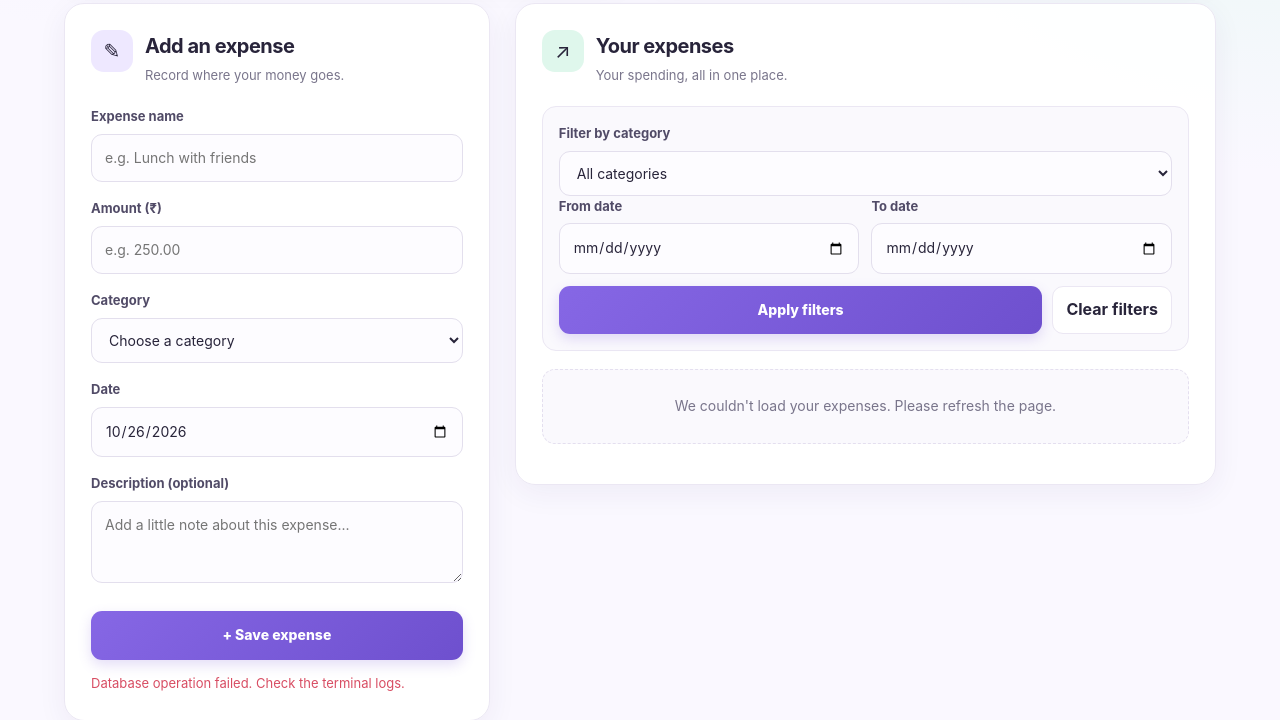
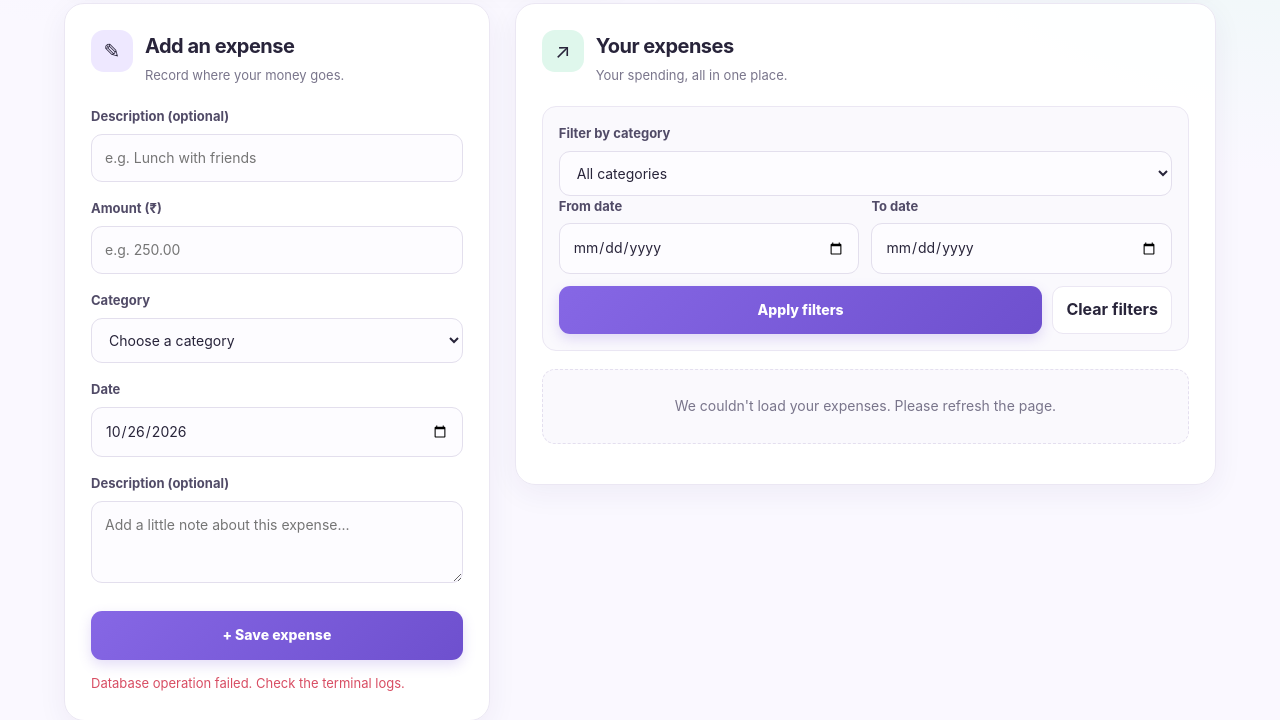
Before and after one commit to Mariaakamoon/Expensio, a Flask app: page / in a window 1280 px wide. Shown: the part 747-1467 px from the top of the page. Run offline with Flask 3, Linux system fonts and the light colour scheme; parts of the project's set-up code (start-up, migrations or seed data) failed here and were passed over.

Commit message:
Align expense fields with shared contract

```diff
--- a/app.py
+++ b/app.py
@@ -132,7 +132,6 @@ def expense_to_dict(expense):
 
     return {
         "id": expense.id,
-        "title": expense.title,
         "amount": str(expense.amount),
         "category": expense.category.name,
         "expense_date": expense.expense_date.isoformat(),
@@ -291,35 +290,36 @@ def expenses():
                 "error": "Send a valid JSON object."
             }), 400
 
-        title = data.get("title")
+        description = data.get("description")
         category_name = data.get("category")
         raw_amount = data.get("amount")
         raw_date = data.get("expense_date")
-        description = data.get("description")
 
         if not all(
             isinstance(value, str) and value.strip()
-            for value in (title, category_name, raw_date)
+            for value in (category_name, raw_date)
         ):
             return jsonify({
-                "error": "Title, category and expense_date are required."
+                "error": "Category and expense_date are required."
             }), 400
 
-        title = title.strip()
         category_name = category_name.strip()
 
-        if len(title) > 120 or len(category_name) > 80:
+        if len(category_name) > 80:
             return jsonify({
-                "error": "Title or category is too long."
+                "error": "Category must be at most 80 characters."
             }), 400
 
-        if (
-            description is not None
-            and not isinstance(description, str)
-        ):
+        if description is not None and not isinstance(description, str):
             return jsonify({
                 "error": "Description must be text."
             }), 400
+
+        description = (
+            description.strip()
+            if description and description.strip()
+            else None
+        )
 
         try:
             amount = Decimal(str(raw_amount))
@@ -363,14 +363,9 @@ def expenses():
         expense = Expense(
             user_id=user.id,
             category_id=category.id,
-            title=title,
             amount=amount,
             expense_date=parsed_date,
-            description=(
-                description.strip()
-                if description and description.strip()
-                else None
-            ),
+            description=description,
             source="manual",
         )
 
@@ -433,7 +428,6 @@ def expense_detail(expense_id):
 
         data = request.get_json(silent=True)
         allowed_fields = {
-            "title",
             "amount",
             "category",
             "expense_date",
@@ -449,17 +443,7 @@ def expense_detail(expense_id):
                 "error": "Provide valid expense fields."
             }), 400
 
-        if "title" in data:
-            title = data["title"]
-            if (
-                not isinstance(title, str)
-                or not title.strip()
-                or len(title.strip()) > 120
-            ):
-                return jsonify({
-                    "error": "Title must be 1-120 characters."
-                }), 400
-            expense.title = title.strip()
+
 
         if "category" in data:
             category_name = data["category"]
--- a/models.py
+++ b/models.py
@@ -96,10 +96,6 @@ class Expense(db.Model):
         nullable=False,
     )
     category_id = db.Column(db.BigInteger, nullable=False)
-
-    # Kept for the existing dashboard's expense form.
-    title = db.Column(db.String(120), nullable=False)
-
     amount = db.Column(db.Numeric(12, 2), nullable=False)
     expense_date = db.Column(db.Date, nullable=False)
     description = db.Column(db.Text, nullable=True)
--- a/templates/index.html
+++ b/templates/index.html
@@ -623,10 +623,13 @@
                 </div>
 
                 <form id="expense-form">
-                    <label for="title">Expense name</label>
-                    <input id="title" name="title" maxlength="120"
-                           placeholder="e.g. Lunch with friends" required>
-
+                    <label for="description">Description (optional)</label>
+                    <input
+                        id="description"
+                        name="description"
+                        maxlength="500"
+                        placeholder="e.g. Lunch with friends"
+                    >
                     <label for="amount">Amount (₹)</label>
                     <input id="amount" name="amount" type="number" min="0.01"
                            step="0.01" placeholder="e.g. 250.00" required>
@@ -1105,7 +1108,7 @@
                 const details = document.createElement("div");
 
                 const title = document.createElement("h3");
-                title.textContent = expense.title;
+                title.textContent = expense.description || "Expense";
 
                 const meta = document.createElement("p");
                 meta.className = "meta";
@@ -1135,7 +1138,7 @@
                 deleteButton.textContent = "Delete expense";
 
                 deleteButton.addEventListener("click", async () => {
-                    if (!confirm(`Delete "${expense.title}"?`)) {
+                    if (!confirm(`Delete "${expense.description || "Expense"}"?`)) {
                         return;
                     }
 
@@ -1251,7 +1254,7 @@
             showMessage("");
 
             const data = {
-                title: form.elements["title"].value.trim(),
+                description: form.elements["description"].value.trim(),
                 amount: form.elements["amount"].value,
                 category: form.elements["category"].value,
                 expense_date: form.elements["expense_date"].value,
```
